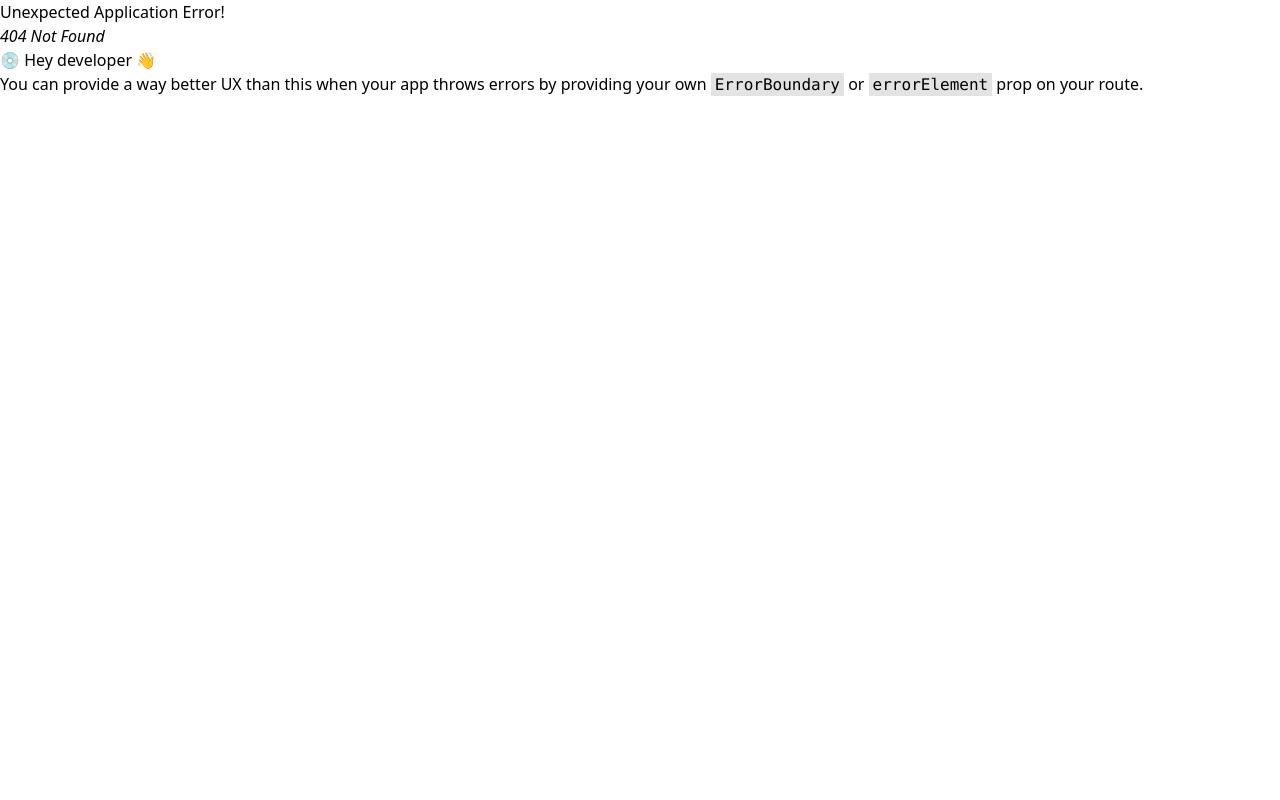
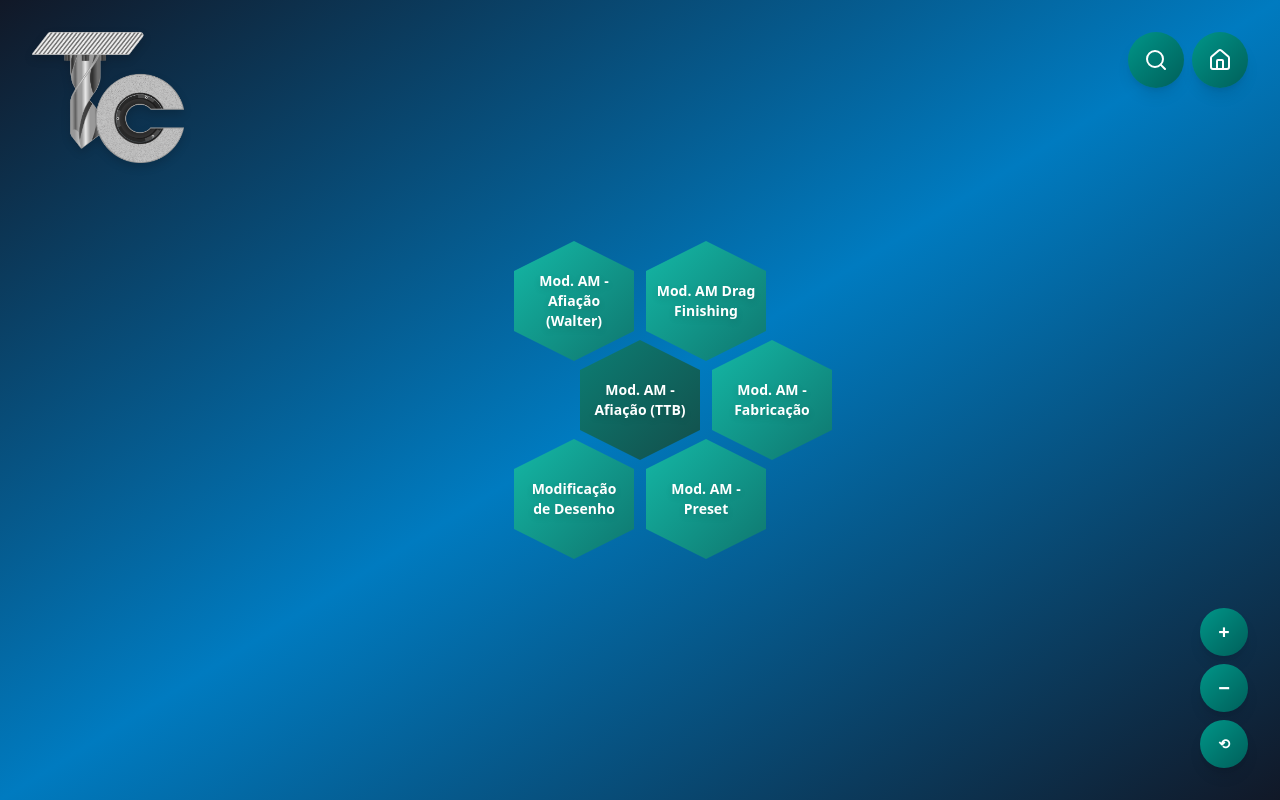
Before and after one commit to JoaoP3dro0808/ColmeiaToolingCenter, a React (Vite) app: page /forms in a window 1280 px wide. Before the commit this address had no page. Built offline with nearby package versions, Linux system fonts and the light colour scheme.

Commit message:
Página de formulários adicionada

```diff
--- /dev/null
+++ b/src/pages/Forms.jsx
@@ -0,0 +1,16 @@
+import React from 'react';
+import Colmeia from '../components/Colmeia';
+
+export default function Forms() {
+  // Seus links aqui! Adicione quantos quiser
+  const meusLinks = [
+    { title: 'Mod. AM - Afiação (TTB)', link: 'https://forms.cloud.microsoft/e/qFEUS6gFSE?embed=true', relevance: 0 },
+    { title: 'Mod. AM - Afiação (Walter)', link: 'https://forms.cloud.microsoft/e/Wj0hPTmafr?embed=true', relevance: 1 },
+    { title: 'Mod. AM Drag Finishing', link: 'https://forms.cloud.microsoft/e/E8cGTuFwnx?embed=true', relevance: 1 },
+    { title: 'Mod. AM - Fabricação', link: 'https://forms.cloud.microsoft/e/VtcyZkARf2?embed=true', relevance: 1 },
+    { title: 'Mod. AM - Preset', link: 'https://forms.cloud.microsoft/e/ZDLhE0LqAu?embed=true', relevance: 1 },
+    { title: 'Modificação de Desenho', link: 'https://forms.cloud.microsoft/e/RJZD1WTRSN?embed=true', relevance: 1 },
+  ];
+
+  return <Colmeia links={meusLinks} />;
+}
--- a/src/pages/Home.jsx
+++ b/src/pages/Home.jsx
@@ -34,7 +34,8 @@ export default function Home() {
     { title: 'Desempenho Brunimento', link: 'https://app.powerbi.com/groups/26c107da-94ff-4b8f-9de4-1da4f23fea94/reports/6d3c3a6f-d22b-45dc-9ec1-ddde744333c3/ReportSection3338a8b7736060f7cd76?experience=power-bi', relevance: 3 },
     { title: 'SavingHometro Fabricação', link: 'https://app.powerbi.com/groups/26c107da-94ff-4b8f-9de4-1da4f23fea94/reports/c3fad5e1-f498-4ba5-ab97-5d3a06b86e5b/5302010c097ae9bf3b48?experience=power-bi', relevance: 2 },
     { title: 'Alertas de Qualidade - PDFs', link: 'https://app.powerbi.com/groups/26c107da-94ff-4b8f-9de4-1da4f23fea94/reports/c35436f5-bc71-4387-bf06-8973f91f8fae/3ad3b2f0a9b95ab33e93?experience=power-bi', relevance: 2,  color: { from: '#a000d1ff', to: '#400053ff' }},
-    { title: 'Andon - Output Minutos', link: 'https://app.powerbi.com/groups/26c107da-94ff-4b8f-9de4-1da4f23fea94/reports/044f2446-21a7-4969-9cab-394badbdcc17/f04a858528833eb0b60a?experience=power-bi', relevance: 3,  color: { from: '#21d3ebff', to: '#21d4eb5d' }}
+    { title: 'Andon - Output Minutos', link: 'https://app.powerbi.com/groups/26c107da-94ff-4b8f-9de4-1da4f23fea94/reports/044f2446-21a7-4969-9cab-394badbdcc17/f04a858528833eb0b60a?experience=power-bi', relevance: 3,  color: { from: '#21d3ebff', to: '#21d4eb5d' }},
+    { title: 'Formulários', link: '/forms', relevance: 2, color: { from: 'rgb(145, 211, 255)', to: 'rgb(89, 69, 180)' } },
   ];
 
   return <Colmeia links={meusLinks} />;
--- a/src/routes/Routes.jsx
+++ b/src/routes/Routes.jsx
@@ -2,6 +2,7 @@ import { createBrowserRouter } from "react-router-dom";
 import Home from "../pages/Home"
 import SilverElectrode from "../pages/SilverElectrode";
 import Calendar from "../pages/Calendar";
+import Forms from "../pages/Forms";
 
 export const routes = createBrowserRouter([
     {
@@ -15,5 +16,9 @@ export const routes = createBrowserRouter([
     {
         path: '/calendar',
         element: <Calendar/>
+    },
+    {
+        path: '/forms',
+        element: <Forms/>
     }
 ])
```
